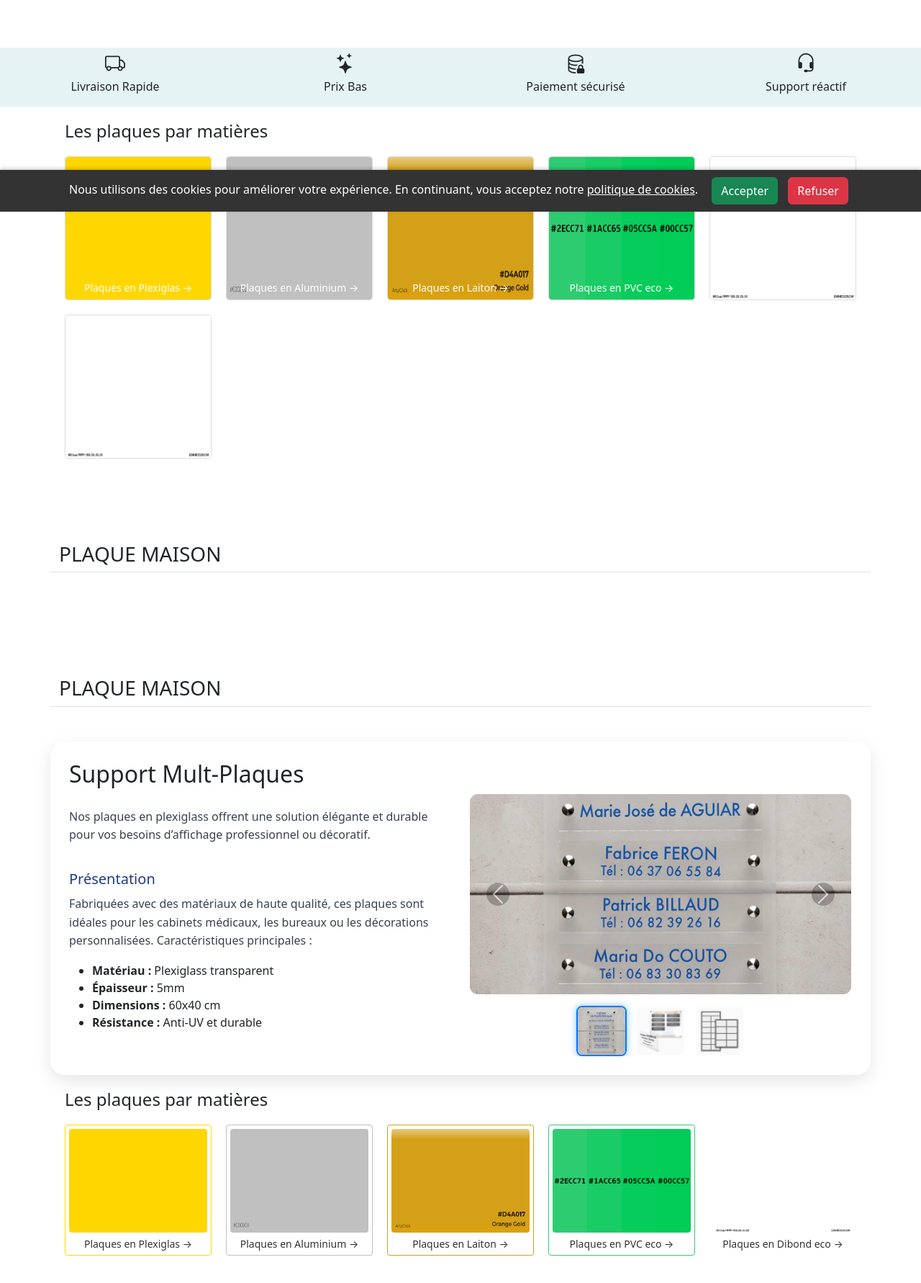
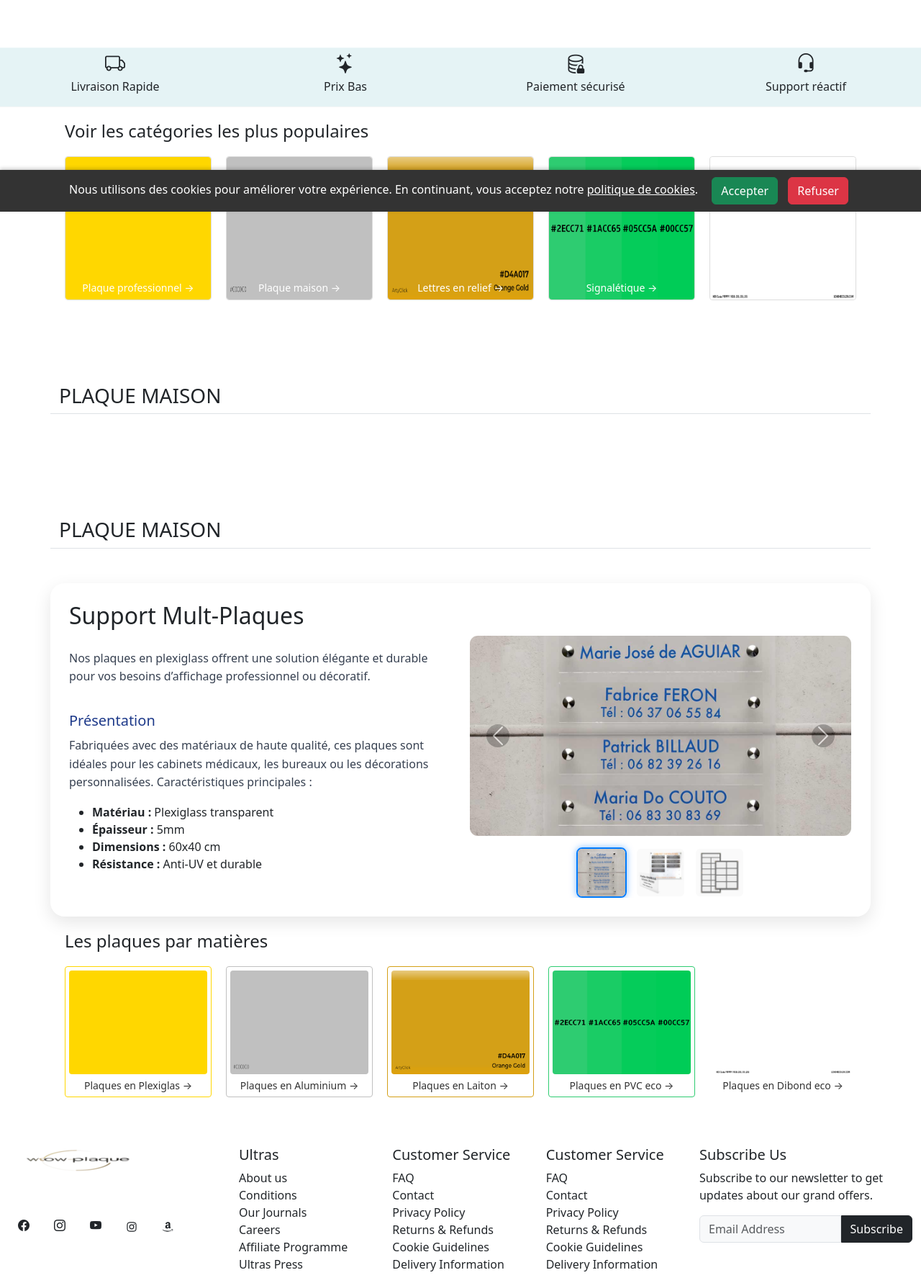
Before and after one commit to Arman1091/shop91, a Django app: template shop/app/templates/pages/home.html in a window 1280 px wide. Shown: the part 506-2288 px from the top of the page at 72% size. Run offline with Django 5.2, Linux system fonts and the light colour scheme; the template is opened without the code that fills it, so the values that code supplies are empty.

Commit message:
version 2003

```diff
--- a/shop/app/templates/pages/home.html
+++ b/shop/app/templates/pages/home.html
@@ -58,32 +58,33 @@
 
 {% comment %} *******par category ************ {% endcomment %}
 <div class="par-category-container container">
-    <h1 class="btn-warning">Les plaques par matières</h1>
+    <h1 class="btn-warning">Voir les catégories les plus populaires </h1>
     <div class="par-category-grid">
-        <div class="par-category-plaque">
-            <img  class="img-category"src="{% static 'img/materieux/plexiglas.png' %}" alt="Plaque en Plexiglas">
-            <p class="title-category"> Plaques en Plexiglas →</p>
-        </div>
-        <div class="par-category-plaque ">
-            <img class="img-category"  src="{% static 'img/materieux/aluminium.png' %}" alt="Plaque en Aluminium">
-            <p class="title-category">Plaques en Aluminium →</p>
-        </div>
+        <a href="{% url 'plaque_professionnelle' %}">
+            <div class="par-category-plaque" >
+                <img  class="img-category"src="{% static 'img/materieux/plexiglas.png' %}" alt="Plaque en Plexiglas">
+                <p class="title-category"> Plaque professionnel →</p>
+            </div>
+        </a>
+        <a href="{% url 'plaque_maison' %}">
+            <div class="par-category-plaque ">
+                <img class="img-category"  src="{% static 'img/materieux/aluminium.png' %}" alt="Plaque en Aluminium">
+                <p class="title-category">Plaque maison →</p>
+            </div>
+        </a>
         <div class="par-category-plaque ">
             <img  class="img-category" src="{% static 'img/materieux/laiton.png' %}" alt="Plaque en Laiton">
-            <p class="title-category">Plaques en Laiton →</p>
+            <p class="title-category">Lettres en relief →</p>
         </div>
         <div class="par-category-plaque ">
             <img class="img-category" src="{% static 'img/materieux/pvc.png' %}" alt="Plaque en PVC eco">
-            <p class="title-category">Plaques en PVC eco →</p>
+            <p class="title-category">Signalétique →</p>
         </div>
         <div class="par-category-plaque ">
             <img class="img-category" src="{% static 'img/materieux/dibon.png' %}" alt="Plaque en Dibond eco">
-            <p class="title-category">Plaques en Dibond eco →</p>
+            <p class="title-category">Plaques sur meusure →</p>
         </div>
-        <div class="par-category-plaque ">
-            <img class="img-category" src="{% static 'img/materieux/dibon.png' %}" alt="Plaque en Dibond eco">
-            <p class="title-category">Plaques en Dibond eco →</p>
-        </div>
+
     </div>
 </div>
 {% comment %} Plaque professionnelle{% endcomment %}
--- /dev/null
+++ b/shop/app/templates/plaque/plaque-maison.html
@@ -0,0 +1 @@
+plaque maisonn
--- /dev/null
+++ b/shop/app/templates/plaque/plaque-professionnelle.html
@@ -0,0 +1 @@
+Plaque prof
--- a/shop/app/urls.py
+++ b/shop/app/urls.py
@@ -40,4 +40,6 @@ urlpatterns = [
     path("customization-success-temp/", views.customization_success_temp, name="customization_success_temp"),
     path("cookie-policy/", views.cookie_policy, name="cookie_policy"),
     path("set-cookie-consent/", views.set_cookie_consent, name="set_cookie_consent"),
+    path("plaque-professionnelle/", views.plaque_professionnelle, name="plaque_professionnelle"),
+    path("plaque-maison/", views.plaque_maison, name="plaque_maison"),
 ] + static(settings.MEDIA_URL, document_root=settings.MEDIA_ROOT)
```
Also changed, not shown: shop/app/views.py (+10 -0 lines), shop/db.sqlite3.
